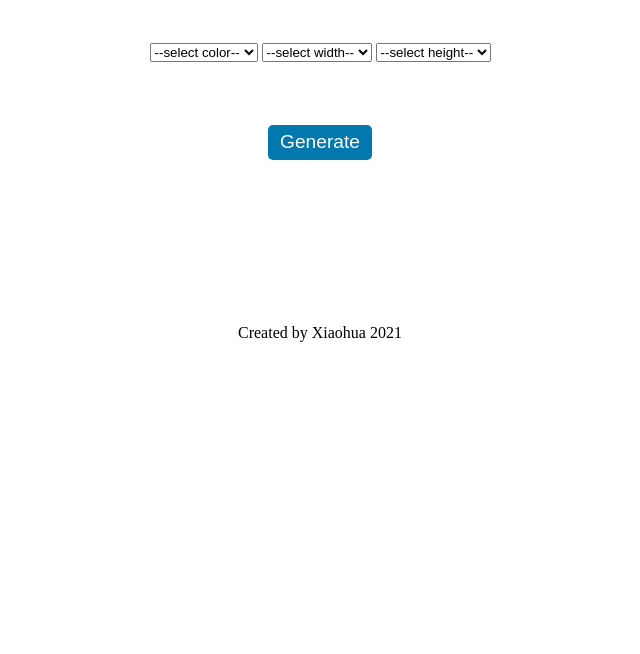
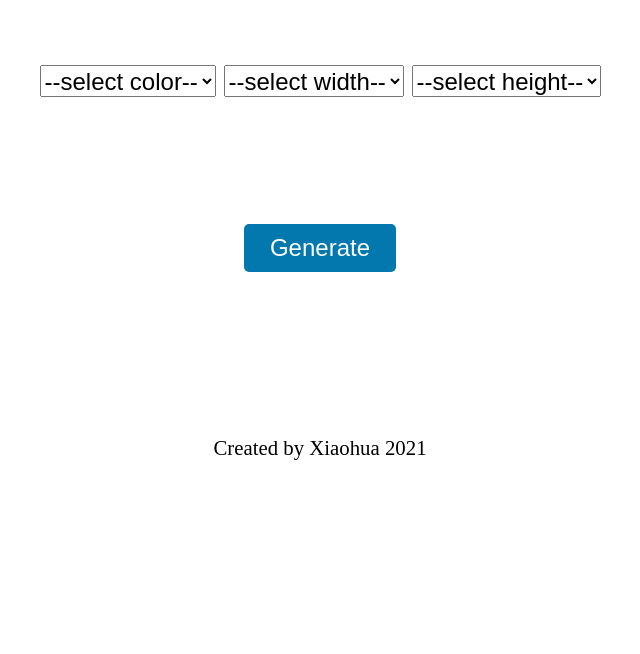
Before and after one commit to xiaohua2003/Box-Generator, a plain HTML site: page index.html in a window 1280 px wide. Shown: the part 146-800 px from the top of the page, without its empty margins (320-960 px from the left). Drawn offline with Linux system fonts and the light colour scheme.

Commit message:
update font-size

```diff
--- a/style.css
+++ b/style.css
@@ -2,10 +2,15 @@ h1{
     text-align:center;
     margin:6% 0;
     color: #005f99;
+    font-size:3rem;
 }
 .task{
-
-    text-align:center
+    text-align:center;
+    font-size:2rem;
+}
+select{
+    height:2rem;
+    font-size:1.5rem;
 }
 .royalblue{
     background-color: royalblue;
@@ -35,17 +40,17 @@ h1{
 .btn{
     margin:auto;
     text-align: center;
-    margin-top:5%;
+    margin-top:10%;
 }
 button{
-    font-size: 1.2em;
+    font-size: 1.5em;
     border-radius: 5px;
     background-color: #0278ae;
     text-decoration: none;
     border:none;
     color:white;
-    padding: 0 12px;
-    height: 35px;
+    padding: 0 1.6rem;
+    height: 3rem;
 }
 button:hover {
     background-color: #318fb5;
@@ -61,4 +66,5 @@ button:hover {
 footer{
     text-align:center;
     margin:5% 0;
+    font-size:1.3rem;
 }
```
